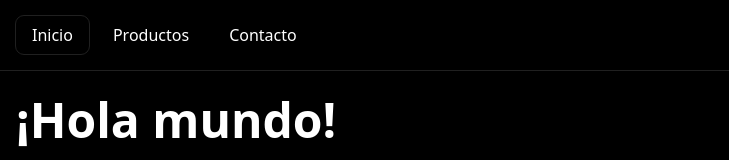
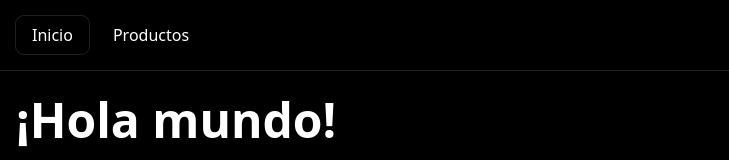
Before and after one commit to edard3v/netbutik, a React (Vite) app: page / in a window 1280 px wide. Shown: the top 160 px of the page, without its empty margins (0-729 px from the left). Built offline with nearby package versions, Linux system fonts and the light colour scheme.

Commit message:
refactor

```diff
--- a/src/pages/Contact/Contact.tsx
+++ /dev/null
@@ -1,12 +0,0 @@
-import Layout from "@layouts/Layout/Layout";
-import { CONTACT } from "./config";
-
-export default function Contact() {
-  return (
-    <Layout title={CONTACT.display}>
-      <main>
-        <h1>📞</h1>
-      </main>
-    </Layout>
-  );
-}
--- a/src/pages/Contact/config.tsx
+++ /dev/null
@@ -1,9 +0,0 @@
-import Contact from "./Contact";
-
-export const CONTACT = {
-  id: crypto.randomUUID(),
-  path: "contacto",
-  to: "/contacto",
-  display: "Contacto",
-  element: <Contact />,
-};
--- a/src/pages/Home/Home.tsx
+++ b/src/pages/Home/Home.tsx
@@ -1,6 +1,6 @@
 import css from "./Home.module.css";
 import Layout from "@layouts/Layout/Layout";
-import { HOME } from "./config";
+import { HOME } from "./path";
 
 export default function Home() {
   return (
--- a/src/pages/Products/Products.tsx
+++ b/src/pages/Products/Products.tsx
@@ -1,5 +1,5 @@
 import Layout from "@layouts/Layout/Layout";
-import { PRODUCTS } from "./config";
+import { PRODUCTS } from "./path";
 import { useGetProducts } from "./useGetProducts";
 import Loading from "@components/loaders/Loading/Loading";
 import Err from "@components/errs/Err/Err";
--- a/src/router/router.tsx
+++ b/src/router/router.tsx
@@ -1,7 +1,6 @@
 import A04 from "@pages/404/404";
-import { CONTACT } from "@pages/Contact/config";
-import { HOME } from "@pages/Home/config";
-import { PRODUCTS } from "@pages/Products/config";
+import { HOME } from "@pages/Home/path";
+import { PRODUCTS } from "@pages/Products/path";
 import { createBrowserRouter, Outlet } from "react-router-dom";
 
 export const router = createBrowserRouter([
@@ -9,8 +8,8 @@ export const router = createBrowserRouter([
     path: "/",
     element: <Outlet />,
     errorElement: <A04 />,
-    children: [HOME, CONTACT, PRODUCTS],
+    children: [HOME, PRODUCTS],
   },
 ]);
 
-export const NAVIGATION_PAGES = [HOME, PRODUCTS, CONTACT];
+export const NAVIGATION_PAGES = [HOME, PRODUCTS];
```
Also changed, not shown: src/pages/Home/path.tsx (renamed from src/pages/Home/config.tsx), src/pages/Products/path.tsx (renamed from src/pages/Products/config.tsx).
